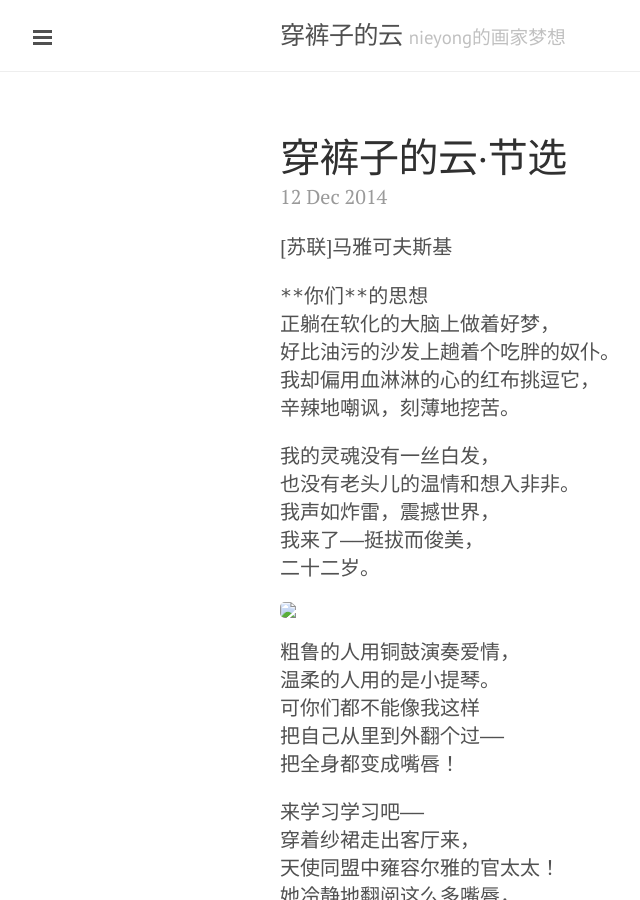
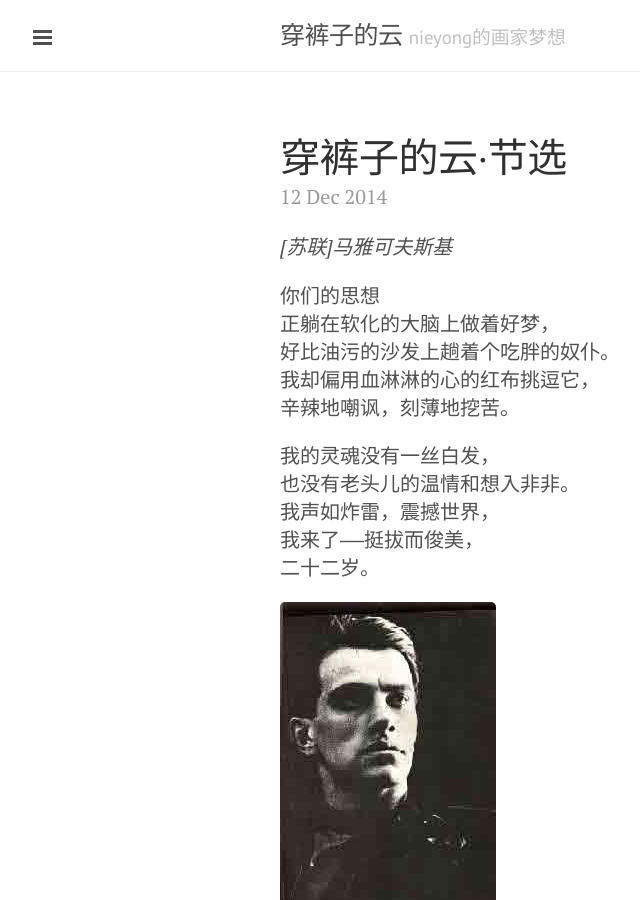
Before and after one commit to nieyong/me, a Jekyll site: the page built from _posts/2014-12-12-ku-zi-de-yun.md, in a window 1280 px wide and 900 px high. Shown: the whole window, without its empty margins (0-640 px from the left). Built offline with Jekyll 4.4.1, drawn with Linux system fonts in a browser that asks for light colours; Markdown is read by kramdown in place of the engine named in the settings; part of the change alters nothing that is shown.

Commit message:
* 修改文章

```diff
--- a/_posts/2014-12-12-ku-zi-de-yun.md
+++ b/_posts/2014-12-12-ku-zi-de-yun.md
@@ -3,10 +3,11 @@ layout: post
 title: 穿裤子的云·节选
 ---
 
-[苏联]马雅可夫斯基
+_[苏联]马雅可夫斯基_
+
 
 ~~~
-**你们**的思想
+你们的思想
 正躺在软化的大脑上做着好梦，
 好比油污的沙发上趟着个吃胖的奴仆。
 我却偏用血淋淋的心的红布挑逗它，
@@ -21,7 +22,7 @@ title: 穿裤子的云·节选
 二十二岁。
 ~~~
 
-<img src="./images/1_0_01.jpg" />
+![](/assets/image/1_0_01.jpg)
 
 ~~~
 粗鲁的人用铜鼓演奏爱情，
@@ -55,17 +56,19 @@ title: 穿裤子的云·节选
 女的——用烂了的，如同谚语。
 ~~~
 
-## 关于诗人
-“让那些在欢乐中发霉的人迅速死亡，而让应该能够成长的孩子们成长，这一天将会到来，他们将用我的诗作为孩子的名字”这是马雅可夫斯基二十二岁时写下诗句，这个仅仅活到三十七岁的苏联诗人，喜欢在人们聚集的地方，当众朗诵，据说他声音洪亮，才思敏捷，那时候的年轻人无论男女都疯了一样的爱他，他们跟着他一起默诵，就像今天的年轻人跟着歌星一起哼唱。
 
-《穿裤子的云》写于1914-1915年。原名《第十三个使徒》，马雅柯夫斯基在序言中说：“《穿裤子的云》我认为是当代艺术的基本思想：‘打倒你们的爱情’、‘打倒你们的艺术’、‘打倒你们的制度’、‘打倒你们的宗教’——这就是四部乐章的四个口号。”
+> ### 关于诗人
+>
+> “让那些在欢乐中发霉的人迅速死亡，而让应该能够成长的孩子们成长，这一天将会到来，他们将用我的诗作为孩子的名字”这是马雅可夫斯基二十二岁时写下诗句，这个仅仅活到三十七岁的苏联诗人，喜欢在人们聚集的地方，当众朗诵，据说他声音洪亮，才思敏捷，那时候的年轻人无论男女都疯了一样的爱他，他们跟着他一起默诵，就像今天的年轻人跟着歌星一起哼唱。
+>
+> 《穿裤子的云》写于1914-1915年。原名《第十三个使徒》，马雅柯夫斯基在序言中说：“《穿裤子的云》我认为是当代艺术的基本思想：‘打倒你们的爱情’、‘打倒你们的艺术’、‘打倒你们的制度’、‘打倒你们的宗教’——这就是四部乐章的四个口号。”
+>
+> 这部长诗是献给莉、尤、勃里克的，他是马雅柯夫斯基最亲近的女友。
+>
+> ![](/assets/image/1_0_03.jpg)
 
-这部长诗是献给莉、尤、勃里克的，他是马雅柯夫斯基最亲近的女友。
+> ### 写在最后
+>
+> 那时候的我，一脸苍白，正为改变自己忧郁的个性而辛苦地自我炼钢。遭遇这首22岁的俄国青年写的奇诡瑰丽的诗篇，心中像燃起一堆烈火，它粗鲁的撕下我忧伤的表皮，拎起我一根根脆弱的神经痛快的捶打。好多天以后，我才认清楚窗外的阳光，我的声带渐渐粗犷。
 
-<img src="./images/1_0_03.jpg" />
-
-## 写在最后
-
-那时候的我，一脸苍白，正为改变自己忧郁的个性而辛苦地自我炼钢。遭遇这首22岁的俄国青年写的奇诡瑰丽的诗篇，心中像燃起一堆烈火，它粗鲁的撕下我忧伤的表皮，拎起我一根根脆弱的神经痛快的捶打。好多天以后，我才认清楚窗外的阳光，我的声带渐渐粗犷。
-
-<img src="./images/1_0_02.jpg" />
+![](/assets/image/1_0_02.jpg)
```
Also changed, not shown: assets/image/1_0_01.jpg (added), assets/image/1_0_02.jpg (added), assets/image/1_0_03.jpg (added).
